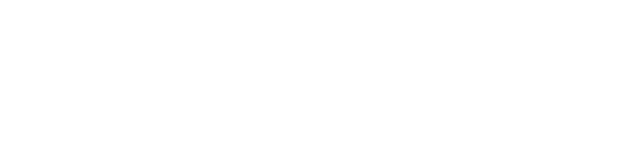
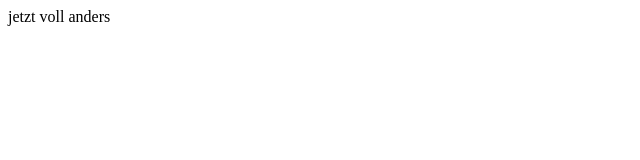
Before and after one commit to patrick-falk-87/IAmG, a plain HTML site: page index.html in a window 1280 px wide. Shown: the whole page, without its empty margins (0-640 px from the left). Drawn offline with Linux system fonts and the light colour scheme.

Commit message:
veraenderung in index.html

```diff
--- a/index.html
+++ b/index.html
@@ -1 +1,3 @@
 <title>test git bash</title>
+
+<p>jetzt voll anders</p>
```
